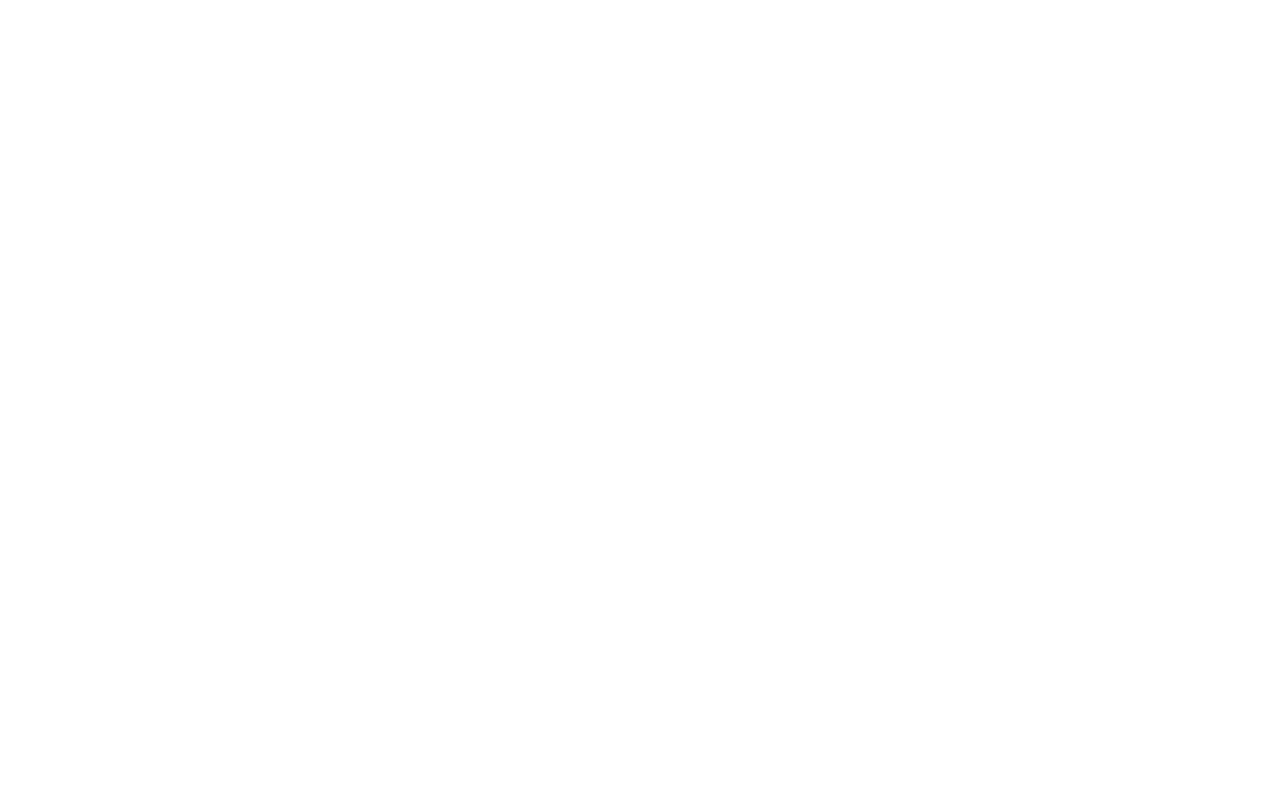
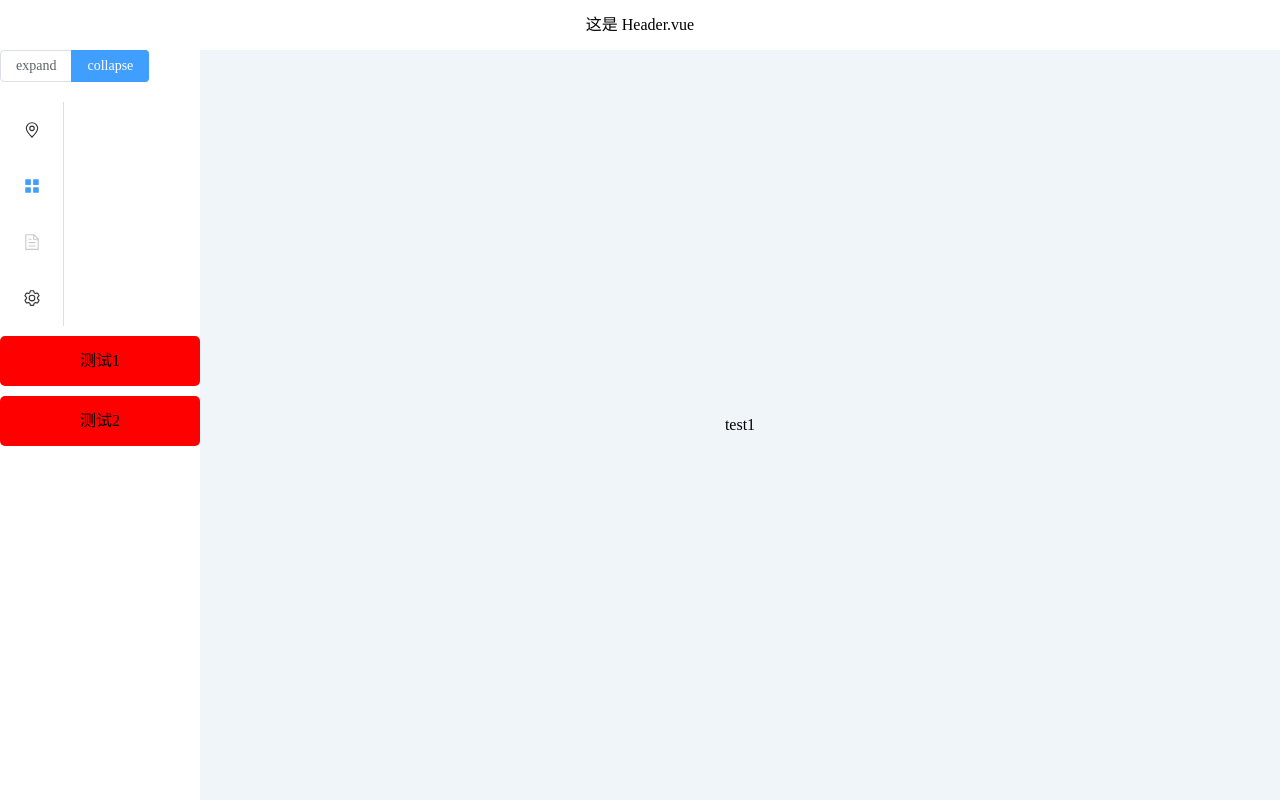
Before and after one commit to QianCCC7/Chinese-Medicine-Data-Visualization-System-Web, a Vue app: page /test1 in a window 1280 px wide. Before the commit this address had no page. Built offline with nearby package versions, Linux system fonts and the light colour scheme.

Commit message:
通过vue-router实现点击左边侧边栏的不同菜单时右边主页面显示对应内容的功能

```diff
--- a/src/components/LeftSide.vue
+++ b/src/components/LeftSide.vue
@@ -48,6 +48,12 @@
         <template #title>Navigator Four</template>
       </el-menu-item>
     </el-menu>
+    <div class="test" @click="testClick('test1')">
+      测试1
+    </div>
+    <div class="test" @click="testClick('test2')">
+      测试2
+    </div>
   </div>
 
 </template>
@@ -74,7 +80,9 @@ export default {
     }
   },
   methods: {
-
+    testClick(router_name) {
+      this.$router.push({name: router_name})
+    },
   }
 }
 </script>
@@ -84,4 +92,13 @@ export default {
   width: 200px;
   min-height: 400px;
 }
+
+.test {
+  text-align: center;
+  line-height: 50px;
+  height: 50px;
+  background-color: red;
+  border-radius: 5px;
+  margin-top: 10px;
+}
 </style>
--- a/src/components/Main.vue
+++ b/src/components/Main.vue
@@ -1,14 +1,15 @@
 <template>
   <div>
     <!-- 1. 设置渲染图表的位置，注意需要给宽度和高度，否则图表不展示 -->
-    <div ref="myEcharts" style="width:1500px; height: 800px; border: 1px solid black"></div>
+<!--    <div ref="myEcharts" style="width:1500px; height: 800px; border: 1px solid black"></div>-->
+    <router-view></router-view>
   </div>
 </template>
 
 <script>
 // 2. 引入 echarts库
 import * as echarts from "echarts"
-import {test} from "@/api/test-request";
+// import {test} from "@/api/test-request";
 
 export default {
   name: "Main",
@@ -111,18 +112,18 @@ export default {
     },
   },
   mounted() {
-    test().then((response) => {
-      for (let n of response.data.nodes) {
-        this.nodes.push(n)
-      }
-      for (let r of response.data.relations) {
-        this.relations.push(r)
-      }
-      for (let c of response.data.categories) {
-        this.categories.push(c)
-      }
-      this.initEcharts();
-    })
+    // test().then((response) => {
+    //   for (let n of response.data.nodes) {
+    //     this.nodes.push(n)
+    //   }
+    //   for (let r of response.data.relations) {
+    //     this.relations.push(r)
+    //   }
+    //   for (let c of response.data.categories) {
+    //     this.categories.push(c)
+    //   }
+    //   this.initEcharts();
+    // })
   }
 }
 </script>
--- /dev/null
+++ b/src/components/Test1.vue
@@ -0,0 +1,13 @@
+<template>
+  <p>test1</p>
+</template>
+
+<script>
+export default {
+  name: "Test1"
+}
+</script>
+
+<style scoped>
+
+</style>
--- /dev/null
+++ b/src/components/Test2.vue
@@ -0,0 +1,13 @@
+<template>
+  <p>test2</p>
+</template>
+
+<script>
+export default {
+  name: "Test2"
+}
+</script>
+
+<style scoped>
+
+</style>
--- a/src/router/index.js
+++ b/src/router/index.js
@@ -7,8 +7,21 @@ const router = createRouter({
         {
             path: "/",
             name: "index",
-            component: () => import("@/views/index.vue")
+            component: () => import("@/views/index.vue"),
+            children: [
+                {
+                    path: 'test1',
+                    name: 'test1',
+                    component: () => import("@/components/Test1.vue"),
+                },
+                {
+                    path: 'test2',
+                    name: 'test2',
+                    component: () => import("@/components/Test2.vue")
+                },
+            ]
         },
+
     ],
 });
 
```
